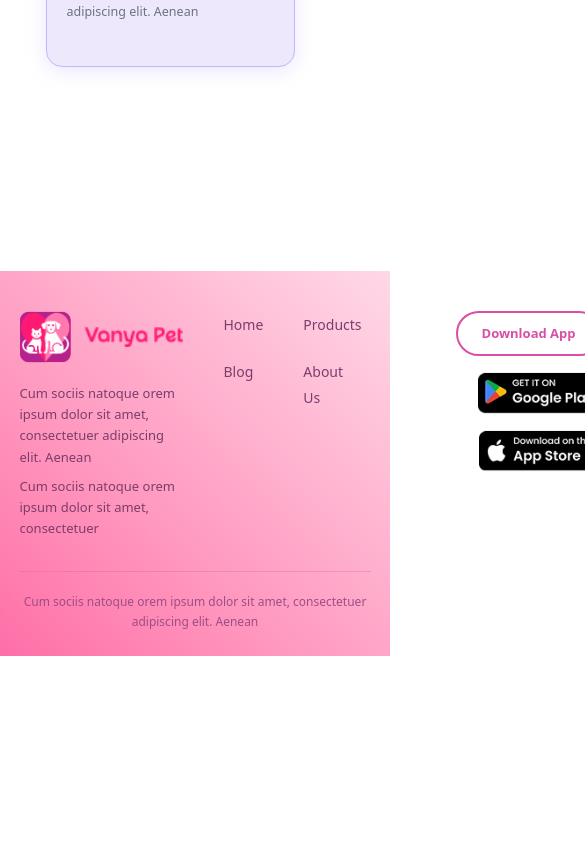
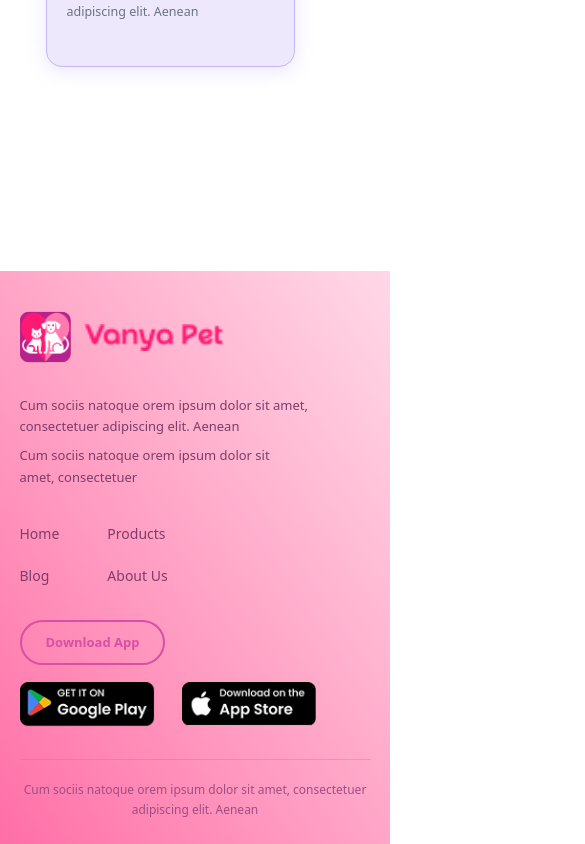
Before and after one commit to kaustubh-uelement/vanya-pet, a Next.js app: page / in a window 390 px wide. Shown: the part 6842-7686 px from the top of the page, 585 px wide, since content can reach past the window. Before the commit the page ends 7498 px from the top, so only its background shows below. Built offline with nearby package versions, Linux system fonts and the light colour scheme.

Commit message:
footer responsive

```diff
--- a/components/layout/Footer.js
+++ b/components/layout/Footer.js
@@ -13,9 +13,9 @@
   { label: "About Us", href: "/about" },
 ];
 
-const MOCKUP_WIDTH = 240; // px — adjust to match your mockup asset
-const MOCKUP_HEIGHT = 340; // px
-const MOCKUP_BLEED = 140; // px — how far it bleeds above footer top
+const MOCKUP_WIDTH = 240;
+const MOCKUP_HEIGHT = 340;
+const MOCKUP_BLEED = 140;
 
 export default function Footer() {
   return (
@@ -23,9 +23,7 @@
       className="relative overflow-visible bg-linear-to-tr from-[#FE6EA7] to-[#FFD8E8]"
       style={{ marginTop: `${MOCKUP_BLEED}px` }}
     >
-      {/* ══════════════════════════════════════════
-          PHONE MOCKUP — bleeds above footer top
-      ══════════════════════════════════════════ */}
+      {/* Phone mockup — desktop only */}
       <div
         className="absolute hidden lg:block pointer-events-none"
         style={{
@@ -47,9 +45,6 @@
         />
       </div>
 
-      {/* ══════════════════════════════════════════
-          MAIN FOOTER CONTENT
-      ══════════════════════════════════════════ */}
       <div
         className="relative mx-auto"
         style={{
@@ -59,20 +54,152 @@
           paddingBottom: "clamp(1.5rem, 3vw, 2.5rem)",
         }}
       >
-        {/* 4-column grid */}
+        {/* ── Mobile/Tablet layout (< lg) ── */}
+        <div className="flex flex-col gap-8 lg:hidden">
+          {/* Logo */}
+          <Link href="/" className="inline-flex items-center gap-3 w-fit">
+            <div
+              className="relative shrink-0"
+              style={{ width: "52px", height: "52px" }}
+            >
+              <Image
+                src="/logo-icon.png"
+                alt=""
+                fill
+                className="object-contain"
+                sizes="52px"
+              />
+            </div>
+            <div
+              className="relative shrink-0"
+              style={{ width: "140px", height: "52px" }}
+            >
+              <Image
+                src="/logo-text.png"
+                alt="Vanya Pet"
+                fill
+                className="object-contain object-left"
+                sizes="140px"
+              />
+            </div>
+          </Link>
+
+          {/* Tagline */}
+          <div
+            className="text-[#7C3D6B] leading-relaxed"
+            style={{ fontSize: "clamp(0.8125rem, 1.1vw, 0.9375rem)" }}
+          >
+            <p className="mb-2">
+              Cum sociis natoque orem ipsum dolor sit amet, consectetuer
+              adipiscing elit. Aenean
+            </p>
+            <p>Cum sociis natoque orem ipsum dolor sit amet, consectetuer</p>
+          </div>
+
+          {/* Nav links — 2 columns side by side */}
+          <div className="flex gap-12">
+            <nav aria-label="Footer navigation column 1">
+              <ul className="flex flex-col gap-4 list-none">
+                {NAV_COL_1.map((item) => (
+                  <li key={item.label}>
+                    <Link
+                      href={item.href}
+                      className="text-[#7C3D6B] hover:text-[#D84FA5] transition-colors duration-200 font-medium"
+                      style={{ fontSize: "clamp(0.875rem, 1.2vw, 1rem)" }}
+                    >
+                      {item.label}
+                    </Link>
+                  </li>
+                ))}
+              </ul>
+            </nav>
+            <nav aria-label="Footer navigation column 2">
+              <ul className="flex flex-col gap-4 list-none">
+                {NAV_COL_2.map((item) => (
+                  <li key={item.label}>
+                    <Link
+                      href={item.href}
+                      className="text-[#7C3D6B] hover:text-[#D84FA5] transition-colors duration-200 font-medium"
+                      style={{ fontSize: "clamp(0.875rem, 1.2vw, 1rem)" }}
+                    >
+                      {item.label}
+                    </Link>
+                  </li>
+                ))}
+              </ul>
+            </nav>
+          </div>
+
+          {/* Download CTA + store badges */}
+          <div className="flex flex-col items-start gap-4">
+            <Link
+              href="#download"
+              className="inline-flex items-center justify-center border-2 rounded-full font-semibold hover:bg-[#D84FA5] hover:text-white transition-colors duration-200"
+              style={{
+                borderColor: "#D84FA5",
+                color: "#D84FA5",
+                fontSize: "clamp(0.8125rem, 1.1vw, 0.9375rem)",
+                paddingInline: "1.5rem",
+                paddingBlock: "0.6rem",
+                whiteSpace: "nowrap",
+              }}
+            >
+              Download App
+            </Link>
+            <div className="flex gap-3 flex-wrap">
+              <Link
+                href="https://play.google.com"
+                target="_blank"
+                rel="noopener noreferrer"
+                aria-label="Get it on Google Play"
+              >
+                <div
+                  className="relative"
+                  style={{ width: "150px", height: "46px" }}
+                >
+                  <Image
+                    src="/images/google-play.png"
+                    alt="Get it on Google Play"
+                    fill
+                    className="object-contain object-left"
+                    sizes="150px"
+                  />
+                </div>
+              </Link>
+              <Link
+                href="https://apps.apple.com"
+                target="_blank"
+                rel="noopener noreferrer"
+                aria-label="Download on the App Store"
+              >
+                <div
+                  className="relative"
+                  style={{ width: "150px", height: "46px" }}
+                >
+                  <Image
+                    src="/images/app-store.png"
+                    alt="Download on the App Store"
+                    fill
+                    className="object-contain object-left"
+                    sizes="150px"
+                  />
+                </div>
+              </Link>
+            </div>
+          </div>
+        </div>
+
+        {/* ── Desktop layout (lg+) ── */}
         <div
-          className="grid gap-10"
+          className="hidden lg:grid gap-10"
           style={{
-            /* Col 1 wide, cols 2-3 narrow, col 4 medium — right col doesn't overlap mockup */
             gridTemplateColumns: "1fr auto auto minmax(200px, 260px)",
-            paddingRight: `${MOCKUP_WIDTH - 62}px` /* keep content away from mockup */,
+            paddingRight: `${MOCKUP_WIDTH + 32}px`,
           }}
         >
-          {/* ── Col 1: Logo + tagline ── */}
+          {/* Col 1: Logo + tagline */}
           <div className="flex flex-col gap-5">
-            {/* Logo */}
             <Link href="/" className="inline-flex items-center gap-3 w-fit">
-              {/* Icon/favicon logo */}
               <div
                 className="relative shrink-0"
                 style={{ width: "52px", height: "52px" }}
@@ -85,8 +212,6 @@
                   sizes="52px"
                 />
               </div>
-
-              {/* Text logo */}
               <div
                 className="relative shrink-0"
                 style={{ width: "clamp(100px, 10vw, 140px)", height: "52px" }}
@@ -100,8 +225,6 @@
                 />
               </div>
             </Link>
-
-            {/* Tagline paragraphs */}
             <div
               className="text-[#7C3D6B] leading-relaxed"
               style={{
@@ -117,17 +240,15 @@
             </div>
           </div>
 
-          {/* ── Col 2: Nav links left ── */}
+          {/* Col 2: Nav left */}
           <nav aria-label="Footer navigation column 1">
             <ul className="flex flex-col gap-5 list-none">
               {NAV_COL_1.map((item) => (
                 <li key={item.label}>
                   <Link
                     href={item.href}
-                    className="text-[#7C3D6B] hover:text-[#D84FA5]
-                      transition-colors duration-200"
+                    className="text-[#7C3D6B] hover:text-[#D84FA5] transition-colors duration-200"
                     style={{
-                      fontFamily: "var(--font-plus-jakarta, sans-serif)",
                       fontSize: "clamp(0.875rem, 1.2vw, 1rem)",
                       fontWeight: 500,
                     }}
@@ -139,17 +260,15 @@
             </ul>
           </nav>
 
-          {/* ── Col 3: Nav links right ── */}
+          {/* Col 3: Nav right */}
           <nav aria-label="Footer navigation column 2">
             <ul className="flex flex-col gap-5 list-none">
               {NAV_COL_2.map((item) => (
                 <li key={item.label}>
                   <Link
                     href={item.href}
-                    className="text-[#7C3D6B] hover:text-[#D84FA5]
-                      transition-colors duration-200"
+                    className="text-[#7C3D6B] hover:text-[#D84FA5] transition-colors duration-200"
                     style={{
-                      fontFamily: "var(--font-plus-jakarta, sans-serif)",
                       fontSize: "clamp(0.875rem, 1.2vw, 1rem)",
                       fontWeight: 500,
                     }}
@@ -161,15 +280,11 @@
             </ul>
           </nav>
 
-          {/* ── Col 4: Download CTA + store badges ── */}
-          <div className="flex flex-col items-end gap-4 ">
-            {/* "Download App" outlined pill button */}
+          {/* Col 4: Download CTA + store badges */}
+          <div className="flex flex-col items-end gap-4">
             <Link
               href="#download"
-              className="inline-flex items-center justify-center
-                border-2 rounded-full font-semibold
-                hover:bg-[#D84FA5] hover:text-white!
-                transition-colors duration-200"
+              className="inline-flex items-center justify-center border-2 rounded-full font-semibold hover:bg-[#D84FA5] hover:text-white transition-colors duration-200"
               style={{
                 borderColor: "#D84FA5",
                 color: "#D84FA5",
@@ -181,8 +296,6 @@
             >
               Download App
             </Link>
-
-            {/* Google Play badge */}
             <Link
               href="https://play.google.com"
               target="_blank"
@@ -193,10 +306,7 @@
             >
               <div
                 className="relative"
-                style={{
-                  width: "100%",
-                  height: "clamp(42px, 4.5vw, 54px)",
-                }}
+                style={{ width: "100%", height: "clamp(42px, 4.5vw, 54px)" }}
               >
                 <Image
                   src="/images/google-play.png"
@@ -207,8 +317,6 @@
                 />
               </div>
             </Link>
-
-            {/* App Store badge */}
             <Link
               href="https://apps.apple.com"
               target="_blank"
@@ -219,10 +327,7 @@
             >
               <div
                 className="relative"
-                style={{
-                  width: "100%",
-                  height: "clamp(42px, 4.5vw, 54px)",
-                }}
+                style={{ width: "100%", height: "clamp(42px, 4.5vw, 54px)" }}
               >
                 <Image
                   src="/images/app-store.png"
@@ -236,14 +341,14 @@
           </div>
         </div>
 
-        {/* ── Divider ── */}
+        {/* Divider */}
         <div
           className="w-full mt-8 mb-5"
           style={{ height: "1px", background: "rgba(216, 79, 165, 0.3)" }}
           role="separator"
         />
 
-        {/* ── Bottom copyright bar ── */}
+        {/* Copyright */}
         <p
           className="text-center text-[#9D4E85]"
           style={{ fontSize: "clamp(0.75rem, 1vw, 0.875rem)" }}
```
